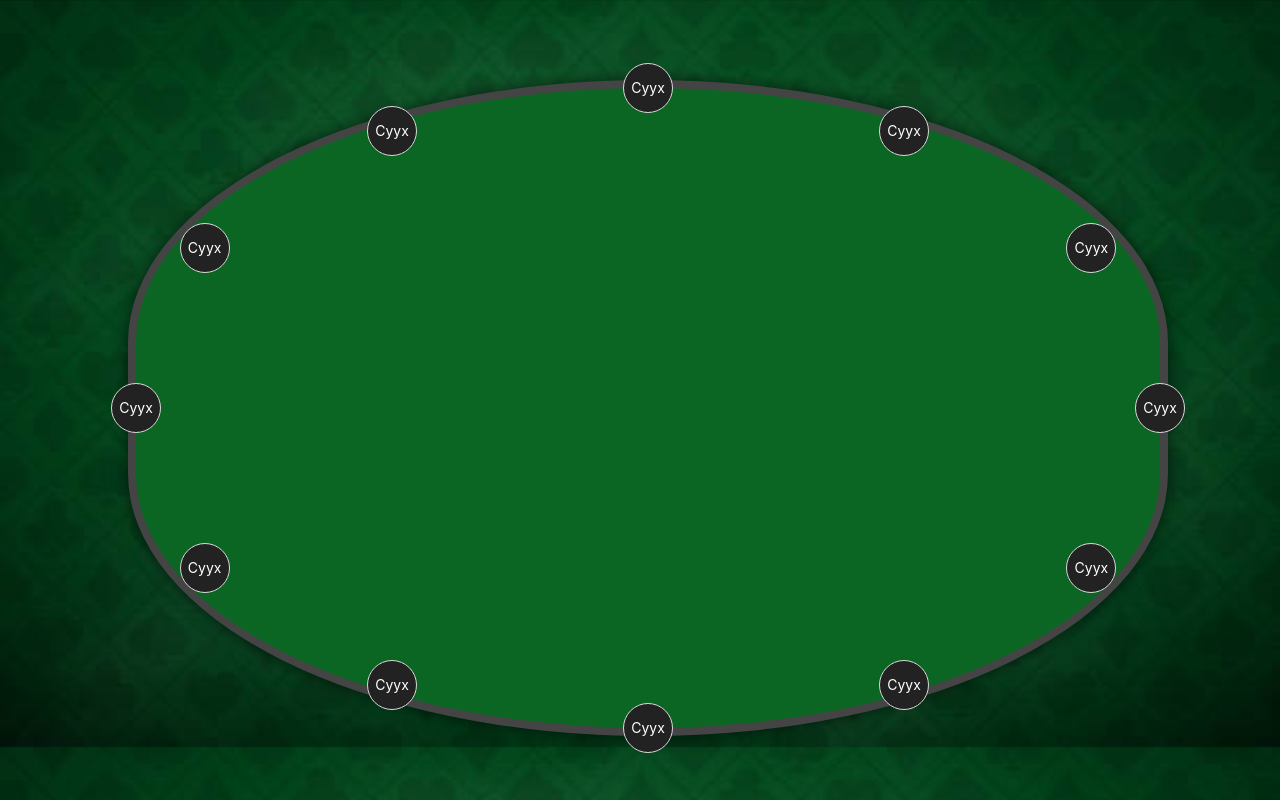
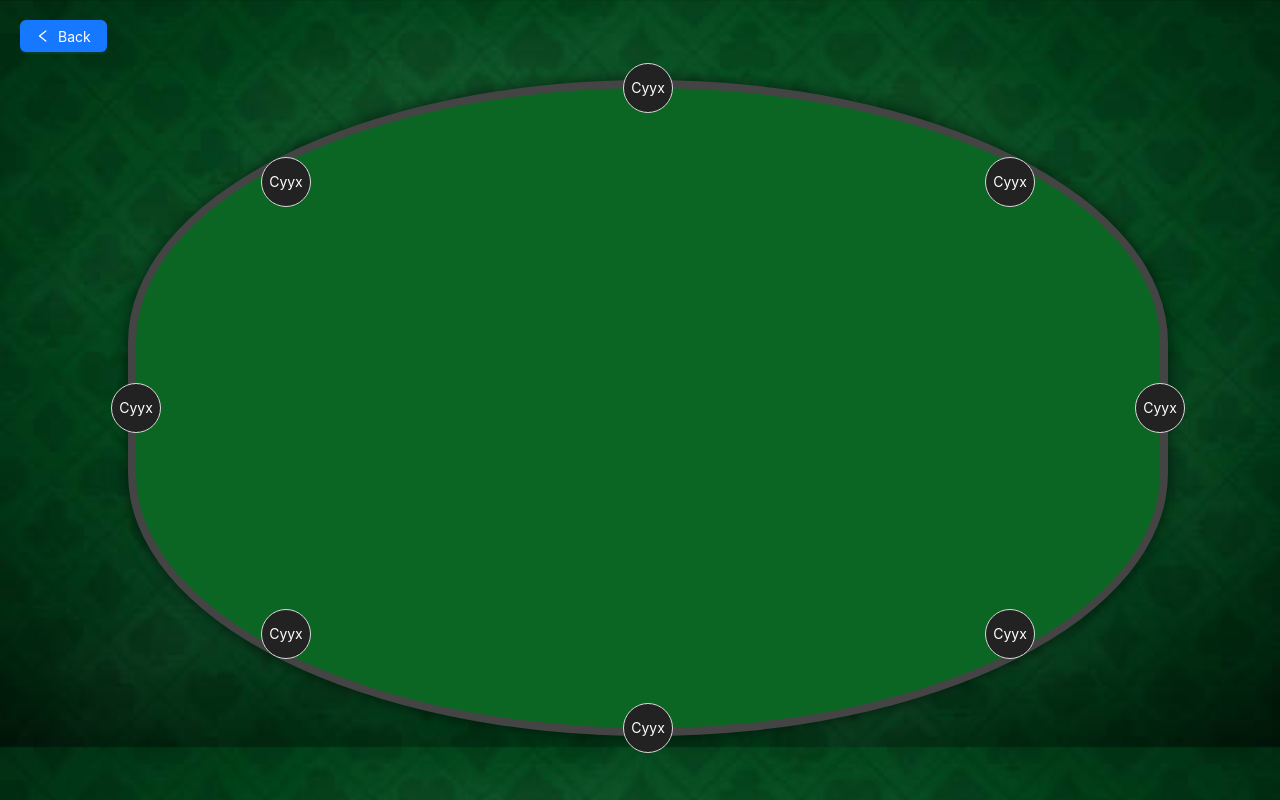
Before and after one commit to dev-manestack/poker-web, a React (Vite) app: page /table/1 in a window 1280 px wide. Built offline with nearby package versions, Linux system fonts and the light colour scheme.

Commit message:
added preview

```diff
--- a/src/features/poker/table-details.tsx
+++ b/src/features/poker/table-details.tsx
@@ -1,4 +1,5 @@
-import { Flex, Skeleton, Table, Typography } from "antd";
+import { Flex, Table, Typography } from "antd";
+import TableGame from "./table-game";
 
 const { Title } = Typography;
 
@@ -42,11 +43,14 @@ function TableDetails({ table }: { table: any }) {
           width: "100%",
         }}
       />
-      <Skeleton
+      <Flex
         style={{
           height: "300px",
+          width: "100%",
         }}
-      />
+      >
+        <TableGame isPreview={true} />
+      </Flex>
     </Flex>
   );
 }
--- a/src/features/poker/table-game.tsx
+++ b/src/features/poker/table-game.tsx
@@ -1,7 +1,13 @@
 import { Button } from "antd";
 import "./table-game.css";
 
-function TableGame({ seatCount = 12 }) {
+function TableGame({
+  isPreview = false,
+  seatCount = 8,
+}: {
+  isPreview?: boolean;
+  seatCount?: number;
+}) {
   const centerX = 50;
   const centerY = 50;
   const radiusX = 50;
@@ -19,7 +25,7 @@ function TableGame({ seatCount = 12 }) {
     };
     return (
       <Button className="seat" style={style} key={i}>
-        Суух
+        {isPreview ? "" : `Суух`}
       </Button>
     );
   });
--- a/src/pages/table-page.tsx
+++ b/src/pages/table-page.tsx
@@ -1,8 +1,11 @@
-import { Flex } from "antd";
+import { Button, Flex } from "antd";
 import RoomBackground from "../assets/room-background.jpg";
 import TableGame from "../features/poker/table-game";
+import { LeftOutlined } from "@ant-design/icons";
+import { useNavigate } from "react-router";
 
 function TablePage() {
+  const navigate = useNavigate();
   return (
     <Flex
       style={{
@@ -12,6 +15,18 @@ function TablePage() {
         backgroundSize: "contain",
       }}
     >
+      <Button
+        type="primary"
+        style={{
+          position: "absolute",
+          top: 20,
+          left: 20,
+        }}
+        icon={<LeftOutlined />}
+        onClick={() => navigate("/home")}
+      >
+        Back
+      </Button>
       <TableGame />
     </Flex>
   );
```
